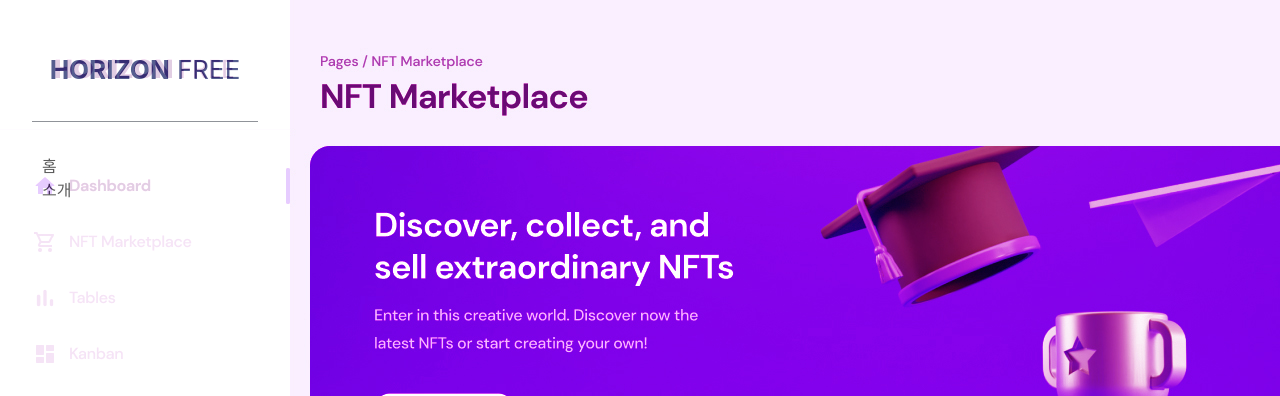
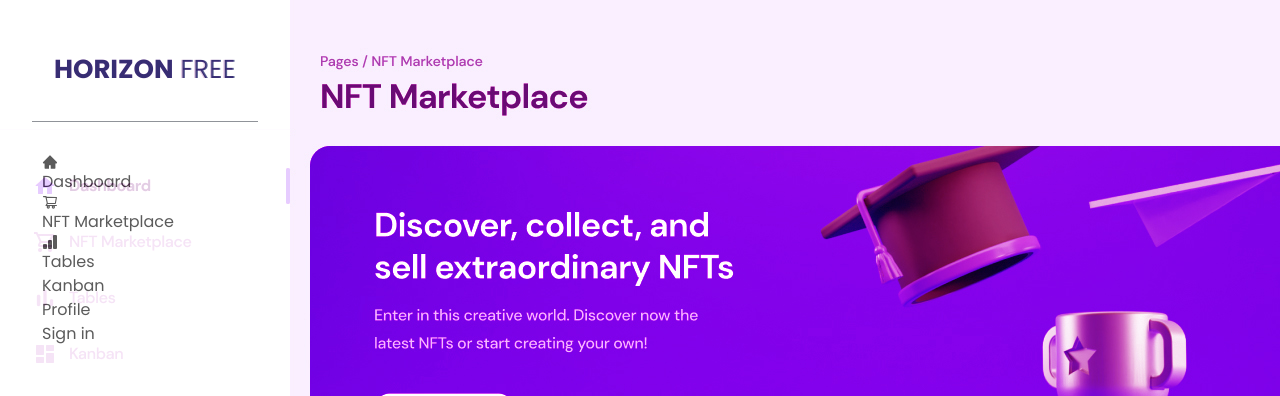
Before and after one commit to zzorii/dashboard2, a React (Create React App) app: page /about in a window 1280 px wide. Shown: the top 396 px of the page. Built offline with nearby package versions, Linux system fonts and the light colour scheme.

Commit message:
gnb icon

```diff
--- a/package.json
+++ b/package.json
@@ -13,6 +13,7 @@
     "node-sass": "^9.0.0",
     "react": "^18.2.0",
     "react-dom": "^18.2.0",
+    "react-icons": "^4.11.0",
     "react-router-dom": "^6.16.0",
     "react-scripts": "5.0.1",
     "spoqa-han-sans": "^3.3.0",
--- a/src/App.js
+++ b/src/App.js
@@ -3,8 +3,9 @@ import Layout from './components/layout/Layoyt';
 import { Route, Routes } from 'react-router-dom';
 import Home from './pages';
 import About from './pages/About';
-import { ChakraProvider, CSSReset, theme } from '@chakra-ui/react';
+import { ChakraProvider, CSSReset } from '@chakra-ui/react';
 import GlobalStyles from './assets/styles/GlobalStyles.styles';
+import theme from './theme/';
 
 function App() {
     return (
--- a/src/components/layout/header/Gnb.jsx
+++ b/src/components/layout/header/Gnb.jsx
@@ -1,6 +1,8 @@
 import React from 'react';
 import { Link, useLocation } from 'react-router-dom';
 import styled from 'styled-components';
+import { AiFillHome, AiOutlineShoppingCart } from 'react-icons/ai';
+import { BsBarChartFill } from 'react-icons/bs';
 
 const Gnb = () => {
     const location = useLocation();
@@ -8,13 +10,42 @@ const Gnb = () => {
     return (
         <GnbWapper>
             <ul>
+                <li>
+                    <Link to="/">
+                        <AiFillHome /> Dashboard
+                    </Link>
+                </li>
+                <li>
+                    <Link to="#">
+                        <AiOutlineShoppingCart />
+                        NFT Marketplace
+                    </Link>
+                </li>
+                <li>
+                    <Link to="#">
+                        <BsBarChartFill />
+                        Tables
+                    </Link>
+                </li>
+                <li>
+                    <Link to="#">Kanban</Link>
+                </li>
+                <li>
+                    <Link to="#">Profile</Link>
+                </li>
+                <li>
+                    <Link to="#">Sign in</Link>
+                </li>
+            </ul>
+
+            {/* <ul>
                 <li className={location.pathname === '/' ? 'active' : ''}>
                     <Link to="/">홈</Link>
                 </li>
                 <li className={location.pathname === '/about' ? 'active' : ''}>
                     <Link to="/about">소개</Link>
                 </li>
-            </ul>
+            </ul> */}
         </GnbWapper>
     );
 };
--- a/src/components/layout/header/Header.jsx
+++ b/src/components/layout/header/Header.jsx
@@ -25,6 +25,7 @@ const HeaderStyle = styled(Heading)`
         text-transform: uppercase;
         text-align: center;
         font-size: 26px;
+        /* font-family: 'Poppins', sans-serif; */
         color: var(--primary-dark);
         span {
             font-weight: 700;
--- /dev/null
+++ b/src/theme/index.jsx
@@ -0,0 +1,45 @@
+import { extendTheme } from '@chakra-ui/react';
+// import { containerTheme } from './components/container';
+
+const theme = extendTheme({
+    components: {
+        // Container: containerTheme,
+    },
+    styles: {
+        global: {
+            html: {
+                width: '100%',
+                height: '100%',
+            },
+            body: {
+                bg: 'white',
+                fontFamily: 'Poppins',
+                fontSize: '16px',
+                fontWeight: '400',
+            },
+            // styles for the `a`
+            a: {
+                color: '#000000',
+                _hover: {
+                    textDecoration: 'none !important',
+                },
+            },
+            li: {
+                listStyle: 'none',
+            },
+        },
+    },
+    space: {
+        4: '25px',
+    },
+    colors: {
+        text_default: '#3a3a3a',
+        black: '#000000',
+        text_Gray02: '#000001',
+        Secondary_V: '#A796FF',
+        primary_V: '#6F36FF',
+        primary_b: '#413FA0',
+    },
+});
+
+export default theme;
```
Also changed, not shown: 1 other file (tests, documents, lock files or other folders).
